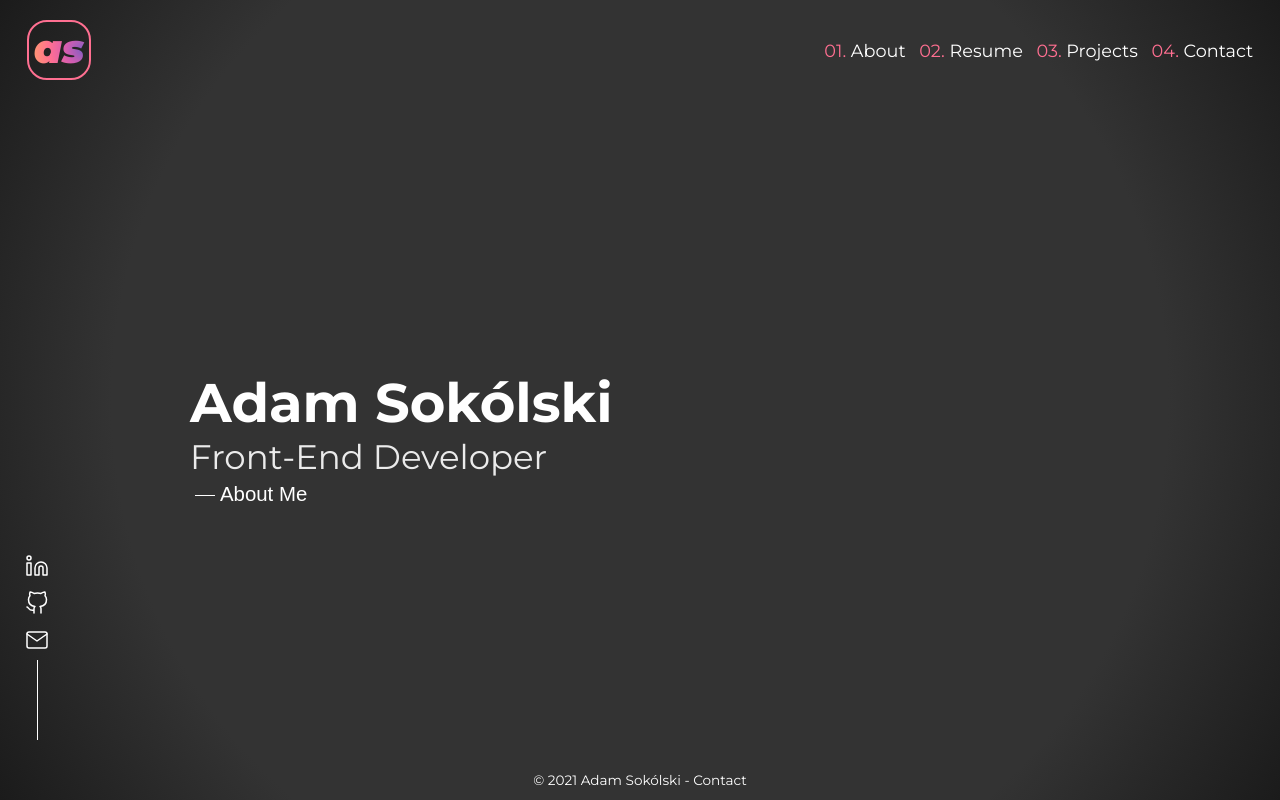
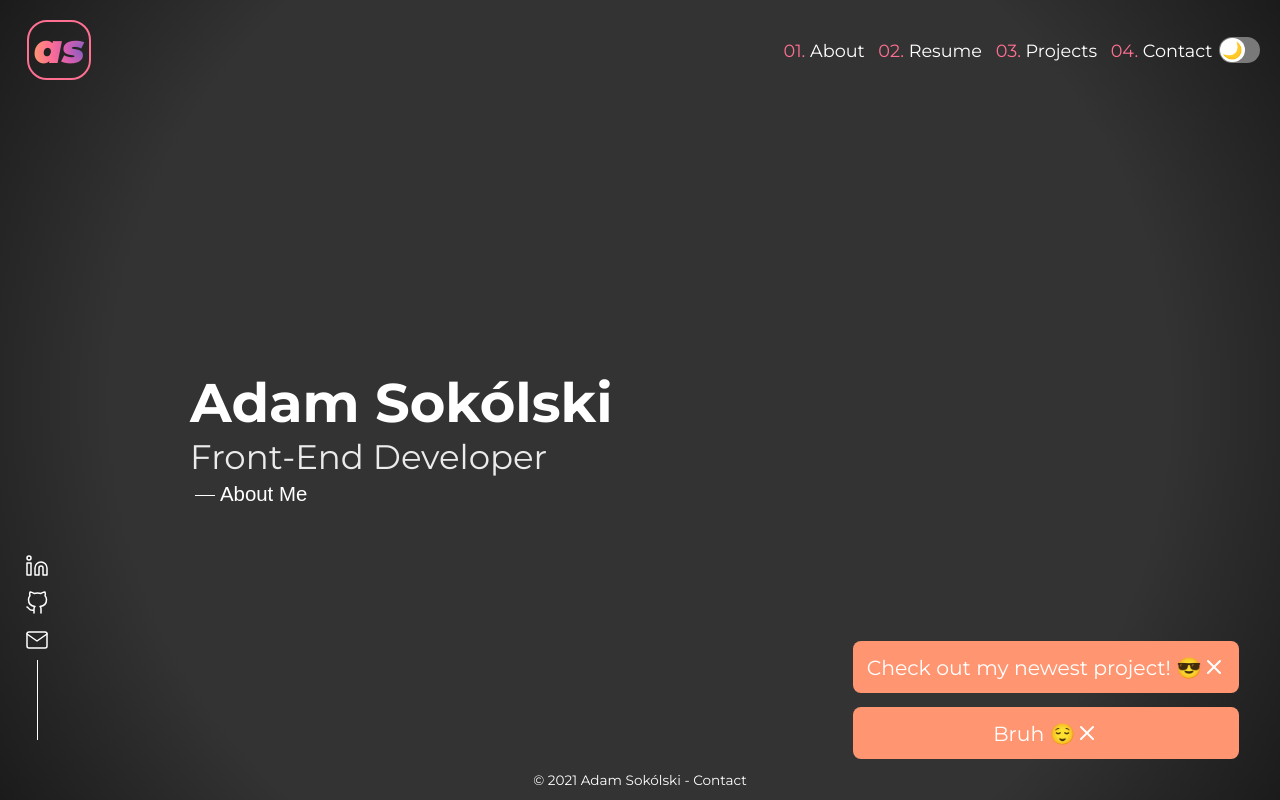
Before and after one commit to adamsokolski/adamsokolski.pl, a Next.js app: page / in a window 1280 px wide. Built offline with nearby package versions, Linux system fonts and the light colour scheme.

Commit message:
✨ Add notifications

```diff
--- a/components/Header.js
+++ b/components/Header.js
@@ -1,6 +1,7 @@
 import { motion } from "framer-motion";
 import Link from "next/link";
 import Logo from "./Logo";
+import Toggle from "./Toggle";
 
 const Header = () => {
   return (
@@ -26,6 +27,7 @@ const Header = () => {
           <span>04.</span> Contact
         </a>
       </Link>
+      <Toggle />
     </header>
   );
 };
--- a/components/Layout.js
+++ b/components/Layout.js
@@ -1,10 +1,12 @@
 import Footer from "./Footer";
 import Header from "./Header";
 import LinksBox from "./LinksBox";
+import Notifications from "./Notifications";
 
 const Layout = ({ children }) => {
   return (
     <>
+      <Notifications />
       <LinksBox />
       <Header />
       <main>{children}</main>
--- /dev/null
+++ b/components/Notifications.js
@@ -0,0 +1,61 @@
+import { motion } from "framer-motion";
+import { X } from "react-feather";
+import notifications from "../data/notifications";
+import styles from "../styles/Notifications.module.css";
+
+const Notifications = () => {
+  const notificationVariants = {
+    visible: {
+      opacity: 1,
+      x: 0,
+      transition: {
+        duration: 1,
+        delay: 2,
+        type: "spring",
+      },
+    },
+    hidden: {
+      opacity: 0,
+      x: "100vw",
+    },
+    hover: {
+      scale: 1.05,
+      transition: { duration: 1 },
+    },
+    tap: {
+      scale: 0.95,
+    },
+    whileDrag: { scale: 0.95 },
+  };
+  return (
+    <motion.div className={styles.mainBox}>
+      <motion.div
+        className={styles.notification}
+        variants={notificationVariants}
+        animate="visible"
+        initial="hidden"
+        whileTap="tap"
+        whileDrag="whileDrag"
+        dragConstraints={{ left: 0, right: 0, top: 0, bottom: 0 }}
+        drag
+      >
+        {notifications[0].text} <X />
+      </motion.div>
+      <motion.div
+        className={styles.notification}
+        variants={notificationVariants}
+        animate="visible"
+        initial="hidden"
+        whileTap="tap"
+        whileDrag="whileDrag"
+        dragConstraints={{ left: 0, right: 0, top: 0, bottom: 0 }}
+        transition={{ delay: 5 }}
+        drag
+      >
+        {notifications[1].text} <X />
+      </motion.div>
+    </motion.div>
+  );
+};
+
+export default Notifications;
--- /dev/null
+++ b/components/Toggle.js
@@ -0,0 +1,25 @@
+import { useState } from "react";
+import { motion } from "framer-motion";
+import { Sun, Moon } from "react-feather";
+
+const Toggle = () => {
+  const [isOn, setIsOn] = useState(false);
+
+  const toggleSwitch = () => setIsOn(!isOn);
+
+  const spring = {
+    type: "spring",
+    stiffness: 700,
+    damping: 30,
+  };
+
+  return (
+    <div className="switch" data-isOn={isOn} onClick={toggleSwitch}>
+      <motion.div className="handle" layout transition={spring}>
+        {isOn ? "🌞" : "🌙"}
+      </motion.div>
+    </div>
+  );
+};
+
+export default Toggle;
--- /dev/null
+++ b/data/notifications.js
@@ -0,0 +1,14 @@
+const notifications = [
+  {
+    id: 1,
+    text: "Check out my newest project! 😎",
+    link: "",
+  },
+  {
+    id: 2,
+    text: "Bruh 😌",
+    link: "",
+  },
+];
+
+export default notifications;
--- /dev/null
+++ b/styles/Notifications.module.css
@@ -0,0 +1,17 @@
+.mainBox {
+  position: fixed;
+  bottom: 0;
+  right: 0;
+  padding: 2rem;
+}
+
+.notification {
+  background-color: rgba(255, 150, 113, 1);
+  border-radius: 8px;
+  padding: 1rem;
+  display: flex;
+  justify-content: center;
+  align-items: center;
+  font-size: 1.5rem;
+  margin: 1rem;
+}
--- a/styles/button.css
+++ b/styles/button.css
@@ -19,3 +19,32 @@ button::before {
   height: 1px;
   background-color: #fff;
 }
+
+.switch {
+  width: 3rem;
+  height: rem;
+  background-color: rgba(255, 255, 255, 0.4);
+  display: flex;
+  justify-content: flex-start;
+  border-radius: 50px;
+  padding: 1px;
+  cursor: pointer;
+}
+
+.switch[data-isOn="true"] {
+  justify-content: flex-end;
+}
+
+.handle {
+  width: 1.8rem;
+  height: 1.8rem;
+  background-color: white;
+  border-radius: 40px;
+  font-size: 1.2rem;
+  color: black;
+  user-select: none;
+
+  display: flex;
+  align-items: center;
+  justify-content: center;
+}
```
Also changed, not shown: components/emmet.html (added, +12 -0 lines).
